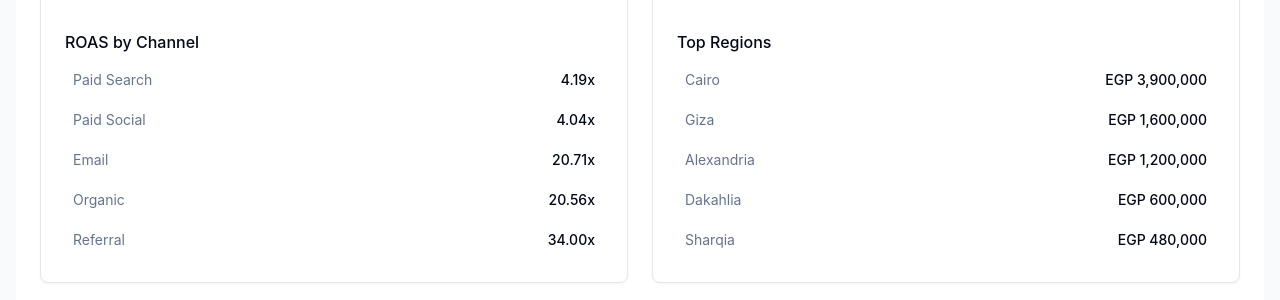
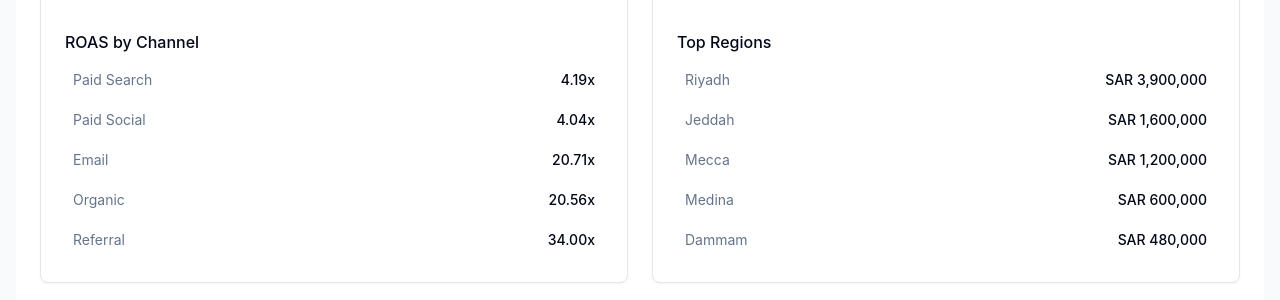
Before and after one commit to getwowai/mockups, a React (Create React App) app: page /audit in a window 1280 px wide. Shown: the part 1656-1956 px from the top of the page. Built offline with nearby package versions, Linux system fonts and the light colour scheme.

Commit message:
Update top cities and currencies

```diff
--- a/src/components/AuditPage.tsx
+++ b/src/components/AuditPage.tsx
@@ -76,7 +76,7 @@ const KPICard: React.FC<KPICardProps> = ({ label, value, trend, isPositive }) =>
 const InteractiveLineChart: React.FC<{ data: MonthlyData[] }> = ({ data }) => {
   const formatTooltip = (value: number, name: string) => {
     if (name === 'revenue') {
-      return [`EGP ${value.toLocaleString()}`, 'Revenue'];
+      return [`SAR ${value.toLocaleString()}`, 'Revenue'];
     }
     return [value, name];
   };
@@ -125,7 +125,7 @@ const InteractiveBarChart: React.FC<{ data: any[]; xKey: string; yKey: string; c
 }) => {
   const formatTooltip = (value: number, name: string) => {
     if (name === 'revenue') {
-      return [`EGP ${value.toLocaleString()}`, 'Revenue'];
+      return [`SAR ${value.toLocaleString()}`, 'Revenue'];
     }
     return [value, name];
   };
@@ -178,7 +178,7 @@ const AuditPage: React.FC = () => {
   }, []);
 
   // Demo data
-  const currency = "EGP";
+  const currency = "SAR";
   const monthly24: MonthlyData[] = [
     { label: "Aug 23", revenue: 780000, orders: 350, discount: 0.16 },
     { label: "Sep 23", revenue: 810000, orders: 365, discount: 0.15 },
@@ -203,11 +203,11 @@ const AuditPage: React.FC = () => {
   ];
 
   const regions: Region[] = [
-    { region: "Cairo", revenue: 3900000, orders: 1700 },
-    { region: "Giza", revenue: 1600000, orders: 720 },
-    { region: "Alexandria", revenue: 1200000, orders: 520 },
-    { region: "Dakahlia", revenue: 600000, orders: 270 },
-    { region: "Sharqia", revenue: 480000, orders: 210 },
+    { region: "Riyadh", revenue: 3900000, orders: 1700 },
+    { region: "Jeddah", revenue: 1600000, orders: 720 },
+    { region: "Mecca", revenue: 1200000, orders: 520 },
+    { region: "Medina", revenue: 600000, orders: 270 },
+    { region: "Dammam", revenue: 480000, orders: 210 },
   ];
 
   // Calculations
```
